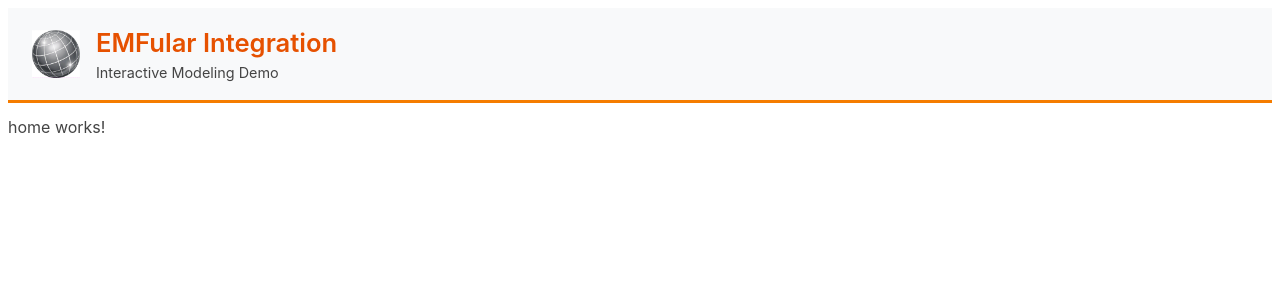
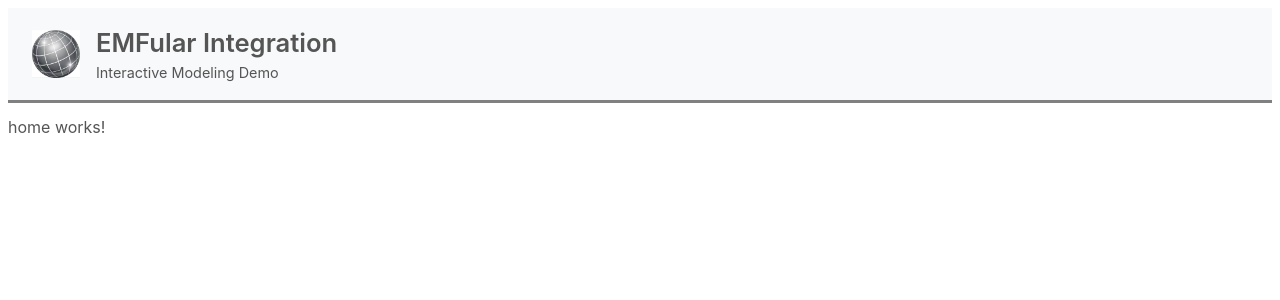
Before and after one commit to softlang/EMFular-integration, an Angular app in the folder demo/: page / in a window 1280 px wide. Shown: the top 300 px of the page. Built offline with nearby package versions, Linux system fonts and the light colour scheme.

Commit message:
Adapt styles to gray color primary

```diff
--- a/demo/src/app/layout/header/header.component.scss
+++ b/demo/src/app/layout/header/header.component.scss
@@ -7,8 +7,8 @@
     justify-content: space-between; //flex-end for left alignment of nav to branding
 gap: 1rem;
     padding: 1rem 1.5rem;
-    background: $color-gray-light;
-    border-bottom: 3px solid $color-orange-primary;
+    background: $color-light;
+    border-bottom: 3px solid $color-primary;
 
     /* Wide screens: branding left, nav right */
     @media (min-width: 700px) {
@@ -27,7 +27,7 @@ gap: 1rem;
     color: inherit;
 
     &:hover .title {
-        color: $color-orange-primary;
+        color: $color-primary;
     }
 }
 
@@ -45,13 +45,13 @@ gap: 1rem;
     margin: 0;
     font-size: 1.6rem;
     font-weight: 600;
-    color: $color-orange-dark;
+    color: $color-dark;
 }
 
 .subtitle {
     margin: 0;
     font-size: 0.9rem;
-    color: $color-gray-dark;
+    color: $color-dark;
 }
 
 /* Navigation */
@@ -69,17 +69,17 @@ gap: 1rem;
 .nav a {
     text-decoration: none;
     font-size: 1rem;
-    color: $color-gray-dark;
+    color: $color-dark;
     padding-bottom: 0.3rem;
     border-bottom: 2px solid transparent;
     transition: color 0.2s, border-color 0.2s;
 }
 
 .nav a:hover {
-    color: $color-orange-dark;
+    color: $color-dark;
 }
 
 .nav a.active {
-    border-color: $color-orange-primary;
-    color: $color-orange-primary;
+    border-color: $color-primary;
+    color: $color-primary;
 }
--- a/demo/src/styles.scss
+++ b/demo/src/styles.scss
@@ -9,14 +9,14 @@
 // -----------------------------
 // Diagram Color Scheme
 // -----------------------------
-$color-orange-primary: #f57c00;
-$color-orange-dark: #e65100;
-$color-orange-light: #ffb74d;
 
-$color-gray-dark: #444;
-$color-gray-light: #f8f9fa;
+$color-primary: grey;
+$color-dark: #555555;
+$color-light: #f8f9fa;
 
-$color-accent-blue: #007acc;
+$color-secondary: antiquewhite;
+
+$color-accent: #f77777;
 
 
 // -----------------------------
@@ -26,7 +26,7 @@ $color-accent-blue: #007acc;
 body {
   font-family: "Inter", "Segoe UI", Arial, sans-serif;
 
-  color: $color-gray-dark;
+  color: $color-dark;
   line-height: 1.5;
 }
 
@@ -42,7 +42,7 @@ h4 {
   margin-top: 1.5rem;
   margin-bottom: 0.75rem;
   font-weight: 600;
-  color: $color-orange-dark;
+  color: $color-dark;
 }
 
 
@@ -52,7 +52,7 @@ h1 {
 
 h2 {
   font-size: 1.5rem;
-  border-bottom: 2px solid $color-orange-light;
+  border-bottom: 2px solid $color-light;
   padding-bottom: 0.25rem;
 }
 
@@ -71,11 +71,11 @@ p {
 
 
 a {
-  color: $color-orange-dark;
+  color: $color-dark;
   text-decoration: none;
 
   &:hover {
-    color: $color-orange-primary;
+    color: $color-primary;
   }
 }
 
@@ -89,7 +89,7 @@ code {
 }
 
 pre {
-  background: $color-gray-light;
+  background: $color-light;
   border-radius: 4px;
   padding: 1rem;
 }
```
